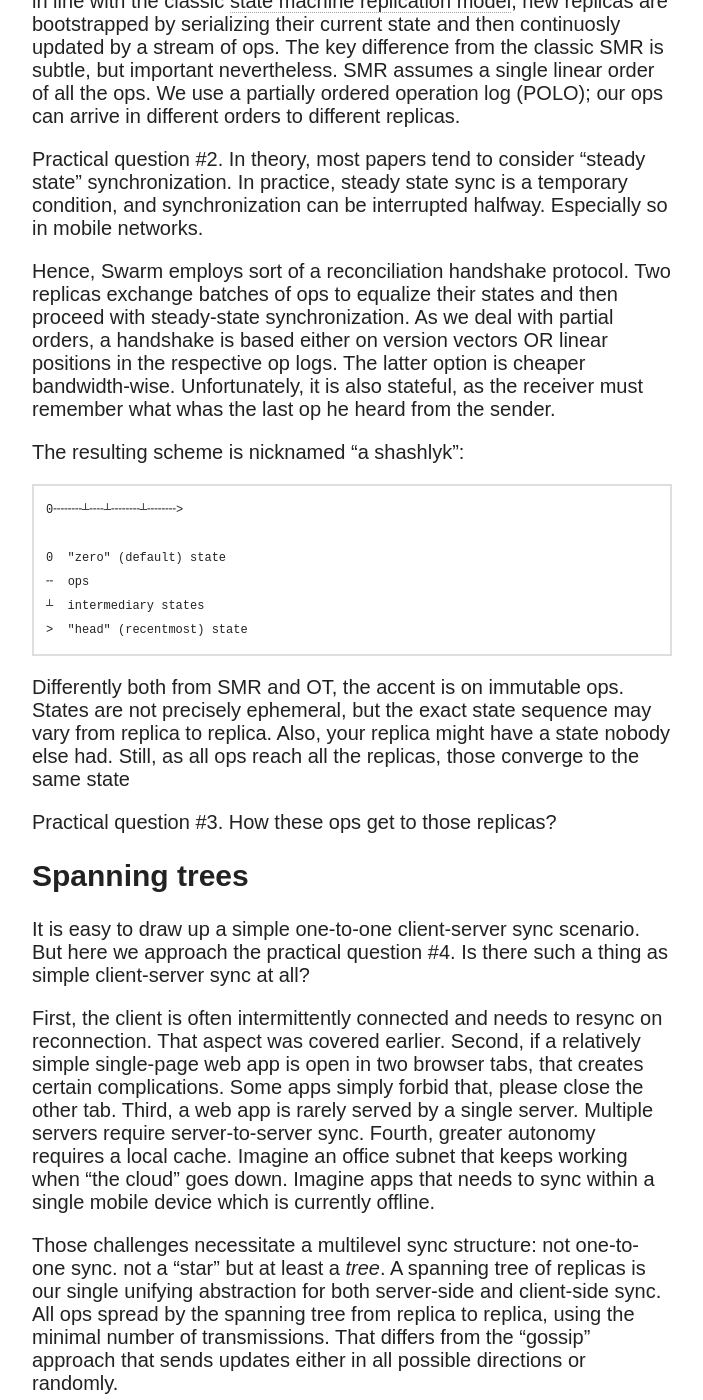
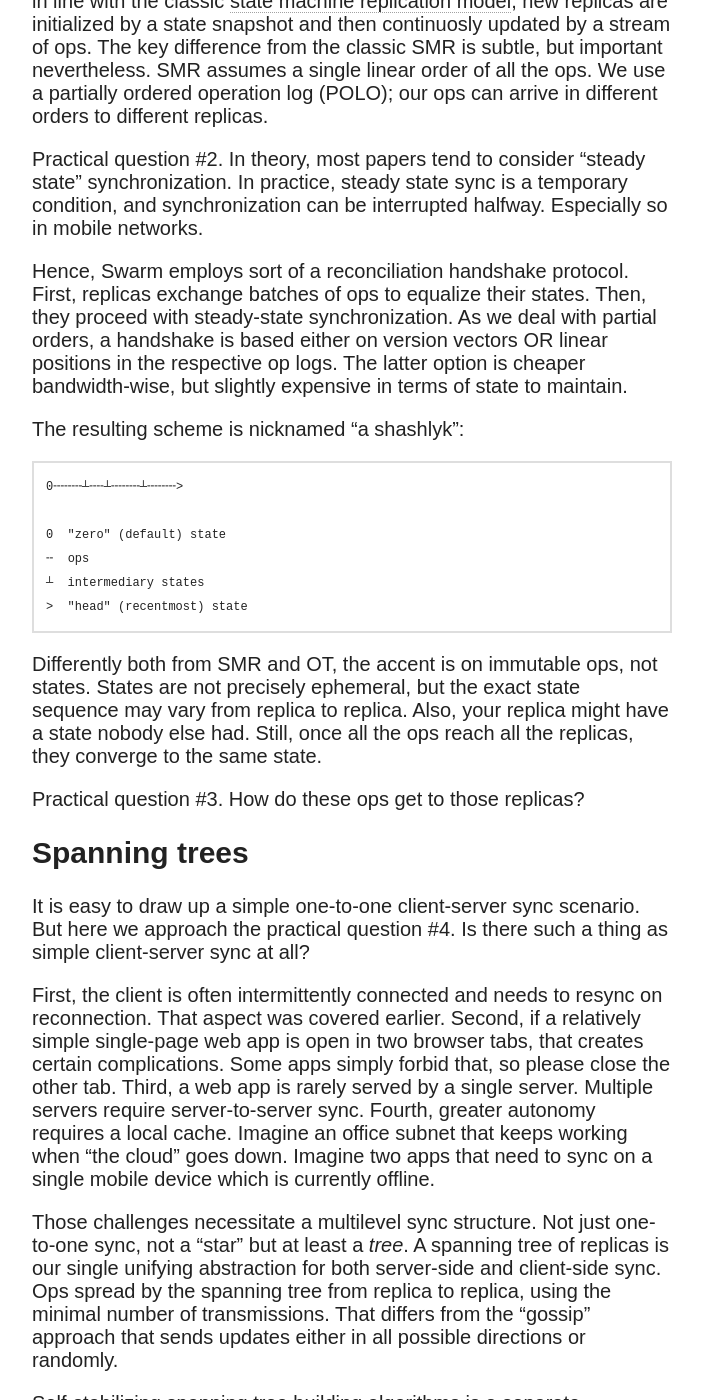
Before and after one commit to swarmdb/swarmdb.github.io, a Jekyll site: the page built from _posts/2015-07-16-2of5.md, in a window 1280 px wide and 1400 px high, scrolled down 2050 px. Shown: the whole window, without its empty margins (318-1021 px from the left). Built offline with Jekyll 4.4.1, drawn with Linux system fonts in a browser that asks for light colours; nearby versions of some CDN libraries; comment, search, counter and statistics services are not loaded; some of the changed text lies outside the part shown.

Commit message:
readability, grammar

```diff
--- a/_posts/2015-07-16-2of5.md
+++ b/_posts/2015-07-16-2of5.md
@@ -16,21 +16,19 @@ This post continues the 0.4 intro series discussing the basics of the Swarm tech
 ## Auto-merged CRDTs
 
 The choice to support both real-time and offline modes was mostly driven by the use case of collaborative apps running on mobile devices.
-It is an unusual ice-and-fire tradeoff as those conditions are perceived as opposites.
-But in fact, their respective complexities are caused by exactly the same root cause.
-Namely, the asynchrony of the environment, where new events happen faster than other parts of the system become aware of them.
-That is how things become difficult.
+That was an unusual ice-and-fire tradeoff as those conditions are perceived as opposites.
+Still, their respective complexities are caused by exactly the same root cause: asynchrony of the environment.
+If new events happen faster than other parts of the system become aware of them, things soon become difficult.
 
-Swarms deals with asynchrony in the most fundamental way.
+Swarm deals with asynchrony in the most fundamental way.
 Namely, by exclusively using [Commutative Replicated Data Types][crdt].
 Those enable both real-time sync (like in Google Docs) and disconnected operation (offline replicas are fully functional).
 CRDT guarantees automatic merge of concurrent changes in an asynchronous environment.
 Obviously, that comes at a cost.
-For example, the most basic *integer* data type disperses into a variety of integer types, depending on the required behavior: *counter*, *register*, and so on.
-But at least, these types have a specified behavior.
-An average ad-hoc implementation is guaranteed to be full of surprises once exposed to asynchronous conditions.
-Even very professional implementations tend to reveal some [surprises][cc].
-Repeatedly.
+With CRDTs, the most basic *integer* data type diverges into a variety of integer types having different behaviors: *counter*, *register*, and so on.
+But at least, these types *have* a specified behavior.
+An average impromptu ad-hoc implementation is guaranteed to be full of surprises once exposed to asynchronous conditions.
+Even very professional implementations tend to reveal some [surprises][cc] repeatedly.
 
 
 Hence, Swarm sticks to CRDT.
@@ -47,16 +45,16 @@ So, which ones?
 
 ## Op-based CmRDT
 
-Swarm employs op-based Commutative RDTs over state-based Convergent RDTs [server-side implementations][riak] prefer.
+Swarm chose op-based Commutative RDTs over state-based Convergent RDTs that [server-side implementations][riak] prefer.
 Indeed, op-based types are much better for bandwith-restricted environments (client, mobile).
-Op-based CRDTs are somewhat reminiscent of Google's [Operational Transformation][ot]: every change to a data structure is represented as an *operation* (op), which is sent around, applied, etc.
-Indeed, imagine if Google Docs would use some state-based approach.
-Sending full document state on every keypress would be a suicide.
+Op-based CRDTs are somewhat reminiscent of [Operational Transformation][ot]: every change to a data structure is represented as an *operation* (op), which is sent around, applied, stored.
+Indeed, imagine if Google Docs would use some state-based approach instead of OT.
+Sending a full document state on every key press would be a nightmare.
 
 What is our difference from OT then?
 OT operations are repeatedly transformed (by definition) to match the asynchronous environment and its [partial event orders][lamport].
 Contrary to that, Swarm CRDT ops are immutable.
-Data structures are defined in a way that slight changes in op order do not affect the outcome, as long as cause-effect order is obeyed.
+Data structures are defined in a way that slight changes in op order do not affect the outcome, as long as cause-effect ordering is obeyed.
 
 [ot]: http://googledrive.blogspot.com/2010/09/whats-different-about-new-google-docs.html
 [cmrdt]: https://en.wikipedia.org/wiki/Conflict-free_replicated_data_type#Operation-based_CRDTs
@@ -71,7 +69,7 @@ Practical question #1.
 Suppose, we download a CRDT object.
 Should we download its entire op history?
 Answer: not in Swarm.
-More or less in line with the classic [state machine replication model][smr], new replicas are bootstrapped by serializing their current state and then continuosly updated by a stream of ops.
+More or less in line with the classic [state machine replication model][smr], new replicas are initialized by a state snapshot and then continuosly updated by a stream of ops.
 The key difference from the classic SMR is subtle, but important nevertheless.
 SMR assumes a single linear order of all the ops.
 We use a partially ordered operation log (POLO); our ops can arrive in different orders to different replicas.
@@ -82,10 +80,10 @@ In practice, steady state sync is a temporary condition, and synchronization can
 Especially so in mobile networks.
 
 Hence, Swarm employs sort of a reconciliation handshake protocol.
-Two replicas exchange batches of ops to equalize their states and then proceed with steady-state synchronization.
+First, replicas exchange batches of ops to equalize their states.
+Then, they proceed with steady-state synchronization.
 As we deal with partial orders, a handshake is based either on version vectors OR linear positions in the respective op logs.
-The latter option is cheaper bandwidth-wise.
-Unfortunately, it is also stateful, as the receiver must remember what whas the last op he heard from the sender.
+The latter option is cheaper bandwidth-wise, but slightly expensive in terms of state to maintain.
 
 The resulting scheme is nicknamed "a shashlyk":
 
@@ -100,13 +98,13 @@ The resulting scheme is nicknamed "a shashlyk":
 Difference from Kafka, etc: per-object streams.
 Partial order. -->
 
-Differently both from SMR and OT, the accent is on immutable ops.
+Differently both from SMR and OT, the accent is on immutable ops, not states.
 States are not precisely ephemeral, but the exact state sequence may vary from replica to replica.
 Also, your replica might have a state nobody else had.
-Still, as all ops reach all the replicas, those converge to the same state
+Still, once all the ops reach all the replicas, they converge to the same state.
 
 Practical question #3.
-How these ops get to those replicas?
+How do these ops get to those replicas?
 
 ## Spanning trees
 
@@ -117,34 +115,35 @@ Is there such a thing as simple client-server sync at all?
 First, the client is often intermittently connected and needs to resync on reconnection.
 That aspect was covered earlier.
 Second, if a relatively simple single-page web app is open in two browser tabs, that creates certain complications.
-Some apps simply forbid that, please close the other tab.
+Some apps simply forbid that, so please close the other tab.
 Third, a web app is rarely served by a single server.
 Multiple servers require server-to-server sync.
 Fourth, greater autonomy requires a local cache.
 Imagine an office subnet that keeps working when "the cloud" goes down.
-Imagine apps that needs to sync within a single mobile device which is currently offline.
+Imagine two apps that need to sync on a single mobile device which is currently offline.
 
-Those challenges necessitate a multilevel sync structure: not one-to-one sync. not a "star" but at least a *tree*.
+Those challenges necessitate a multilevel sync structure.
+Not just one-to-one sync, not a "star" but at least a *tree*.
 A spanning tree of replicas is our single unifying abstraction for both server-side and client-side sync.
-All ops spread by the spanning tree from replica to replica, using the minimal number of transmissions.
+Ops spread by the spanning tree from replica to replica, using the minimal number of transmissions.
 That differs from the "gossip" approach that sends updates either in all possible directions or randomly.
 
-Self-stabilizing spanning tree building [algorithms][sst] is a separate interesting topic, so let's skip that.
+Self-stabilizing spanning tree building [algorithms][sst] is a separate interesting topic, so let's skip that for now.
 
 [sst]: http://infoscience.epfl.ch/record/52545/files/IC_TECH_REPORT_200338.pdf
 
 We assume that for each object, there is a "responsible" server-side storage that is the root of the respective spanning tree.
 Everything that gets into the root replica is *truly* saved.
 Still, isolated subtrees may function just fine.
-Technically, any node may be appointed root.
+Technically, any node may be appointed a root.
 
 So, let's reiterate question #2.
 Remember that the graph of replicas is far from steady state, connectivity is intermittent.
 Still, we need to propagate all the ops to all the replicas, while *avoiding causality violations*.
 
-The problem is resolved by the handshake algorithm which merges subtrees of replicas.
-It infuses ops that are missing on the other side and sync continues in the steady-state mode from that point on.
-Handshakes build the spanning tree out of two-way subscriptions.
+The problem is resolved by the handshake algorithm which *merges* subtrees of replicas.
+It exchanges ops that are missing on each respective side, so steady-state sync may continue from that point on.
+Thus, handshakes build the spanning tree out of two-way subscriptions.
 The inner workings of a Swarm handshake will be discussed in the 4/5.
 
 At this point, we had a bird-eye view of the Swarm system:
```
